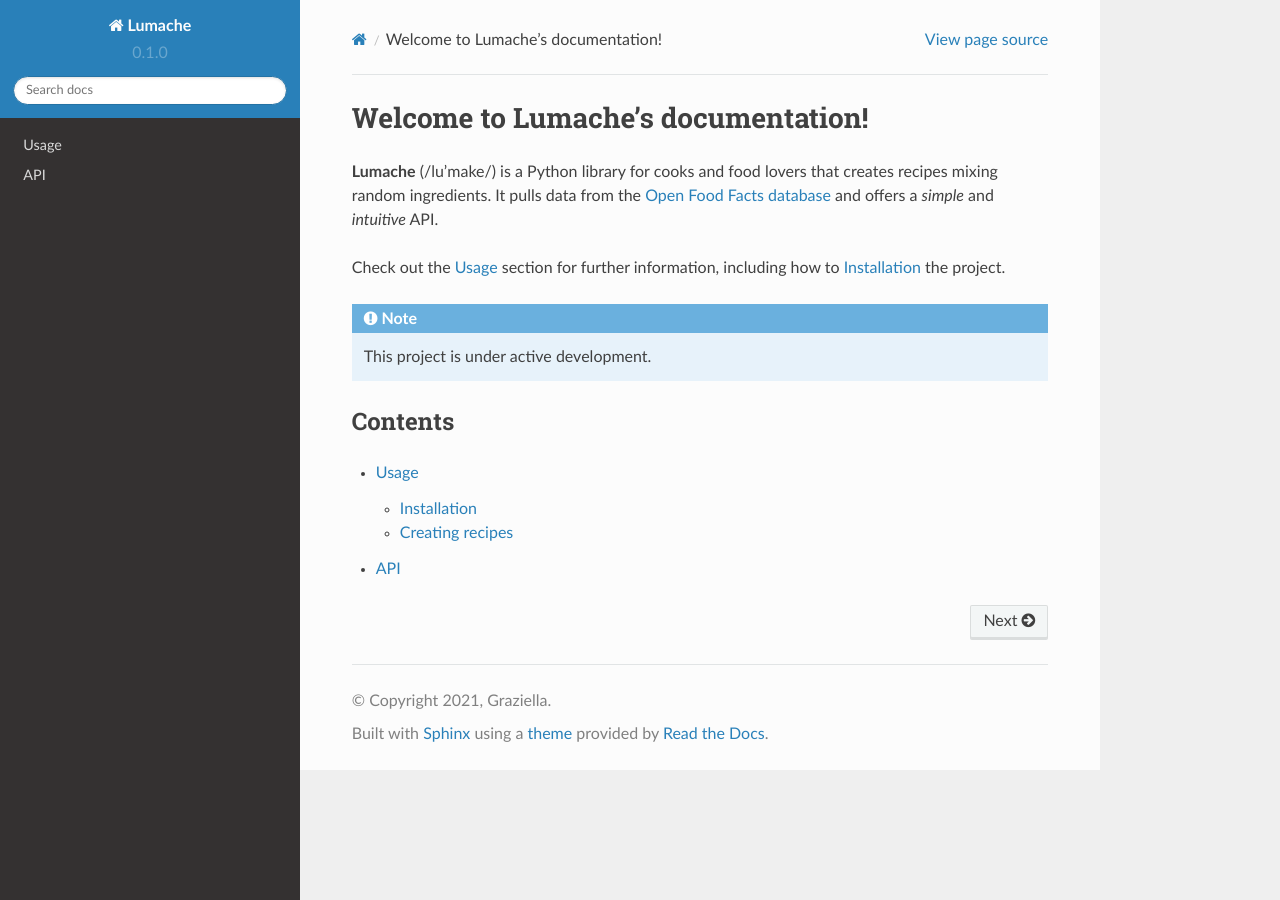
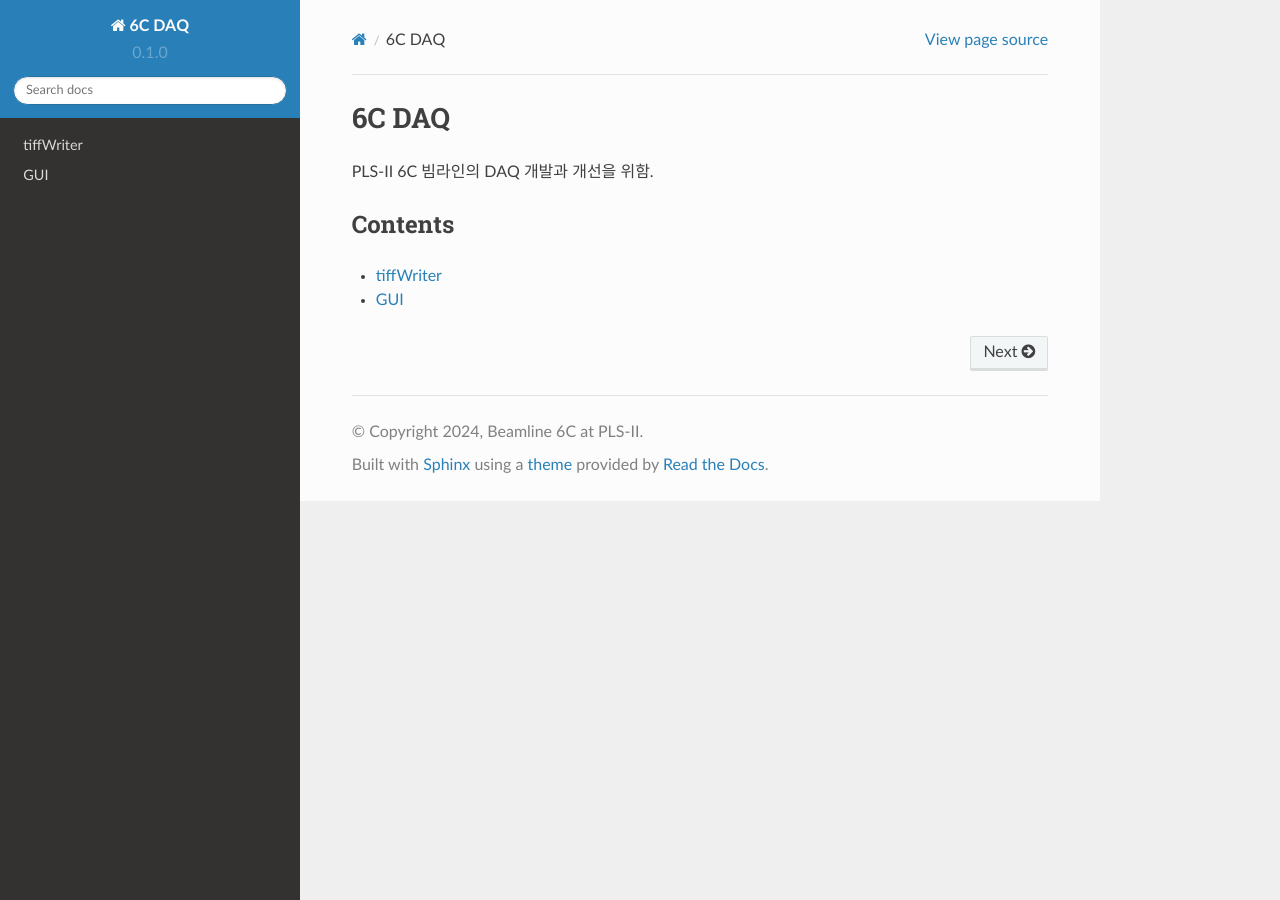
Before and after one commit to limjh0/6C_DAQ, a Sphinx documentation site: the page built from docs/source/index.rst, in a window 1280 px wide. Built offline with Sphinx 7.4.7 and the Read the Docs theme 2.0.0, drawn with Linux system fonts in a browser that asks for light colours.

Commit message:
틀 짜기

```diff
--- /dev/null
+++ b/docs/source/GUI/home.rst
@@ -0,0 +1,2 @@
+GUI
+===========
--- a/docs/source/api.rst
+++ /dev/null
@@ -1,7 +0,0 @@
-API
-===
-
-.. autosummary::
-   :toctree: generated
-
-   lumache
--- a/docs/source/conf.py
+++ b/docs/source/conf.py
@@ -2,9 +2,9 @@
 
 # -- Project information
 
-project = 'Lumache'
-copyright = '2021, Graziella'
-author = 'Graziella'
+project = '6C DAQ'
+copyright = '2024, Beamline 6C at PLS-II'
+author = 'Jae-Hong Lim'
 
 release = '0.1'
 version = '0.1.0'
--- a/docs/source/index.rst
+++ b/docs/source/index.rst
@@ -1,22 +1,12 @@
-Welcome to Lumache's documentation!
+6C DAQ
 ===================================
 
-**Lumache** (/lu'make/) is a Python library for cooks and food lovers
-that creates recipes mixing random ingredients.
-It pulls data from the `Open Food Facts database <https://world.openfoodfacts.org/>`_
-and offers a *simple* and *intuitive* API.
-
-Check out the :doc:`usage` section for further information, including
-how to :ref:`installation` the project.
-
-.. note::
-
-   This project is under active development.
+PLS-II 6C 빔라인의 DAQ 개발과 개선을 위함.
 
 Contents
 --------
 
 .. toctree::
 
-   usage
-   api
+   tiffWriter/home
+   GUI/home
--- /dev/null
+++ b/docs/source/tiffWriter/home.rst
@@ -0,0 +1,2 @@
+tiffWriter
+===========
```
Also changed, not shown: docs/source/usage.rst (deleted, +0 -33 lines), docs/source/GUI.rst (added).
